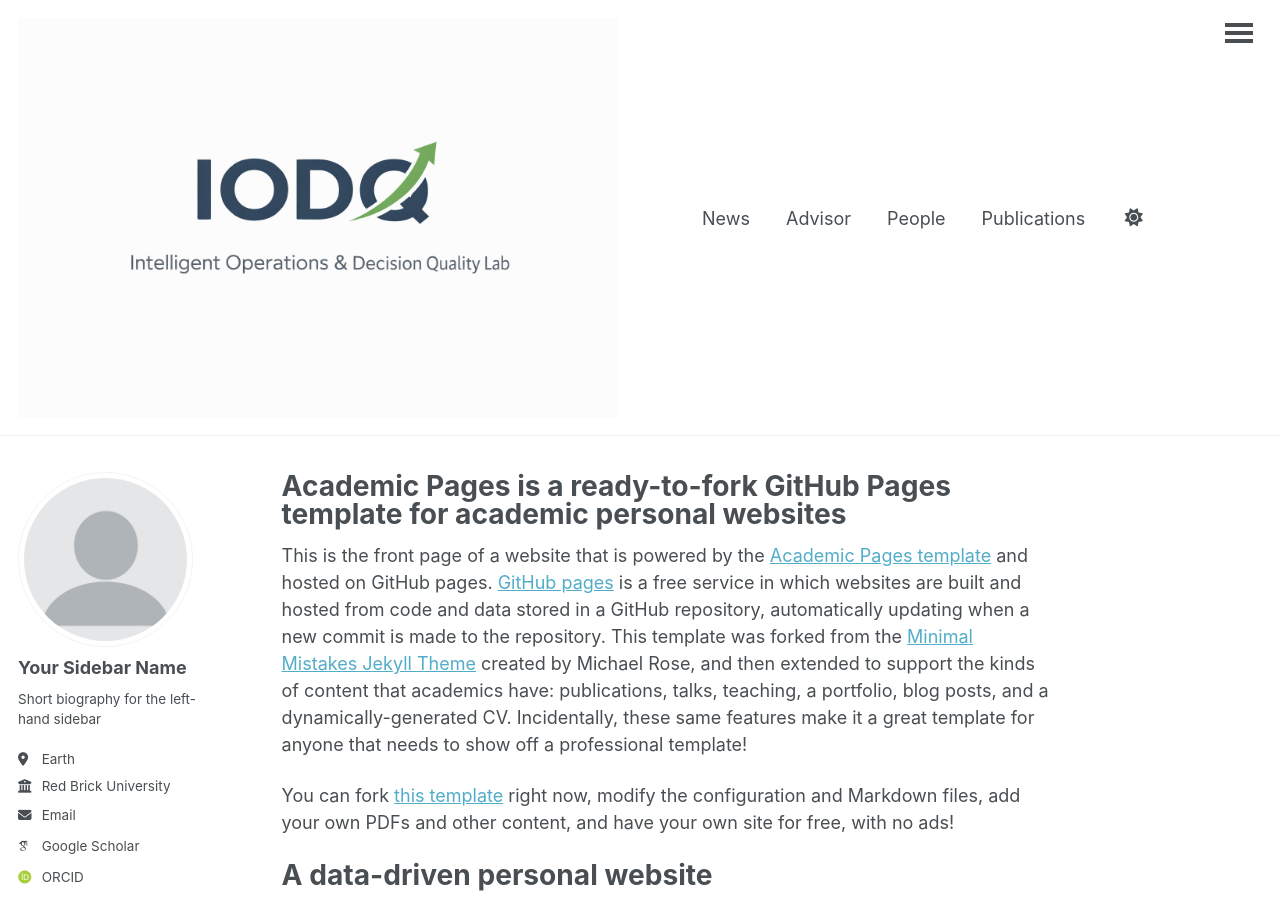
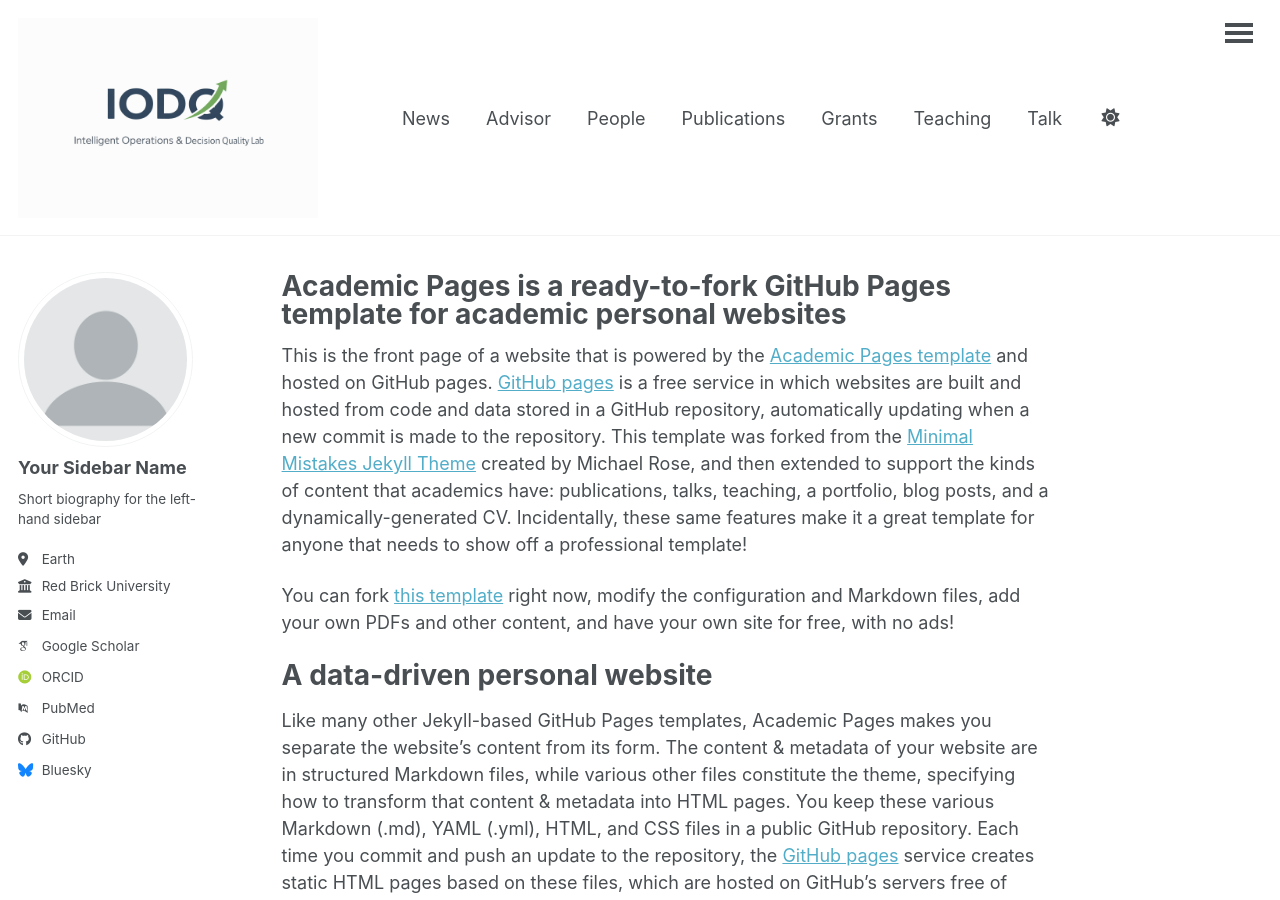
Before and after one commit to kbhuang188/kbhuang188.github.io, a Jekyll site: the page built from _pages/about.md, in a window 1280 px wide and 900 px high. Built offline with Jekyll 4.4.1, drawn with Linux system fonts in a browser that asks for light colours; some web fonts are replaced; a script bundle is joined from its source files by our own code; library files that are not in the unit come from our copies.

Commit message:
Reduce logo height in masthead

```diff
--- a/_includes/masthead.html
+++ b/_includes/masthead.html
@@ -12,7 +12,7 @@
   <a href="{{ base_path }}/" style="display:flex; align-items:center;">
     <img src="{{ '/images/IODQ-2.png' | relative_url }}"
          alt="IODQ Lab Logo"
-         style="height:400px; max-height:400px; width:auto; margin-right:12px;">
+         style="height:200px; max-height:200px; width:auto; margin-right:12px;">
   </a>
 </li>
           {% for link in site.data.navigation.main %}
```
